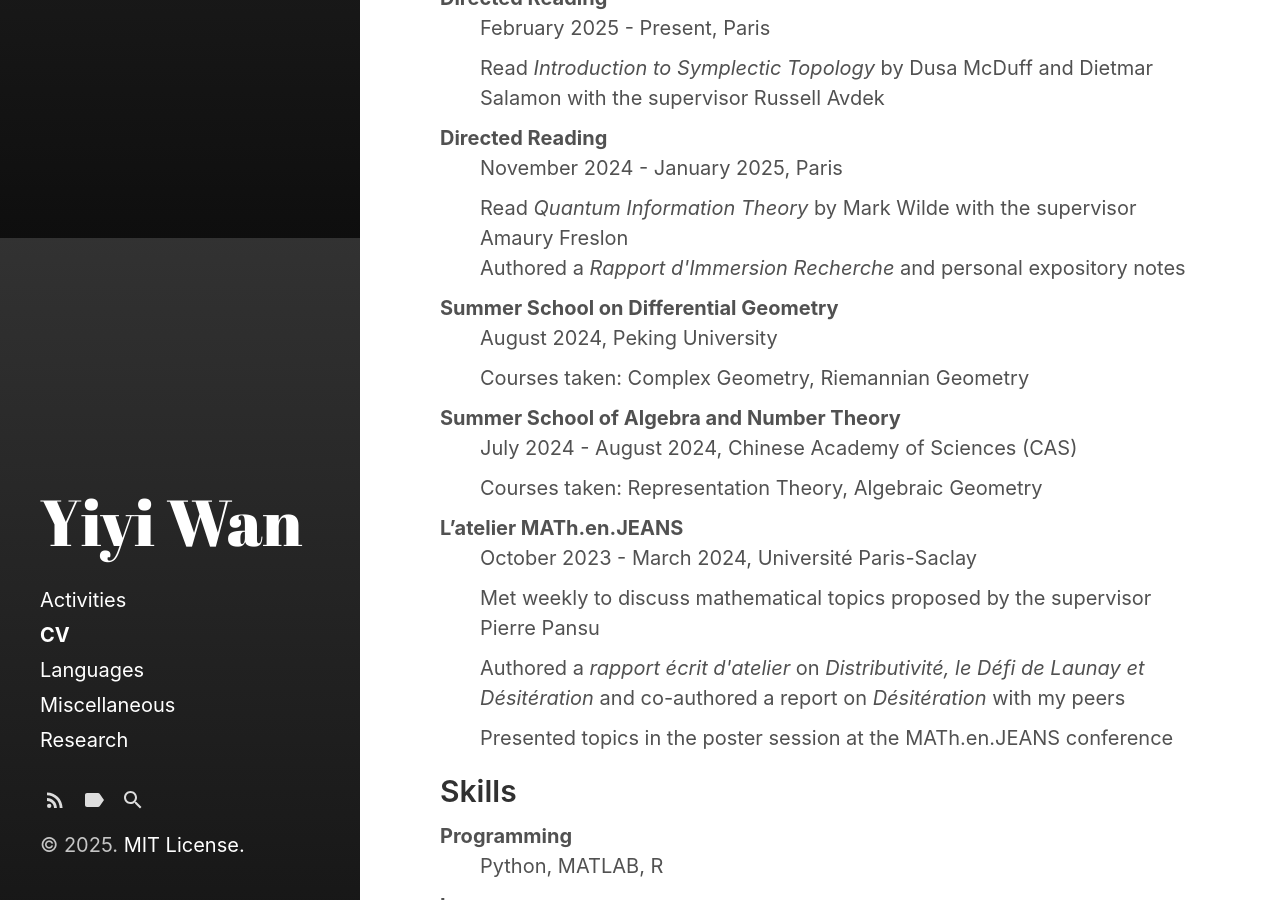
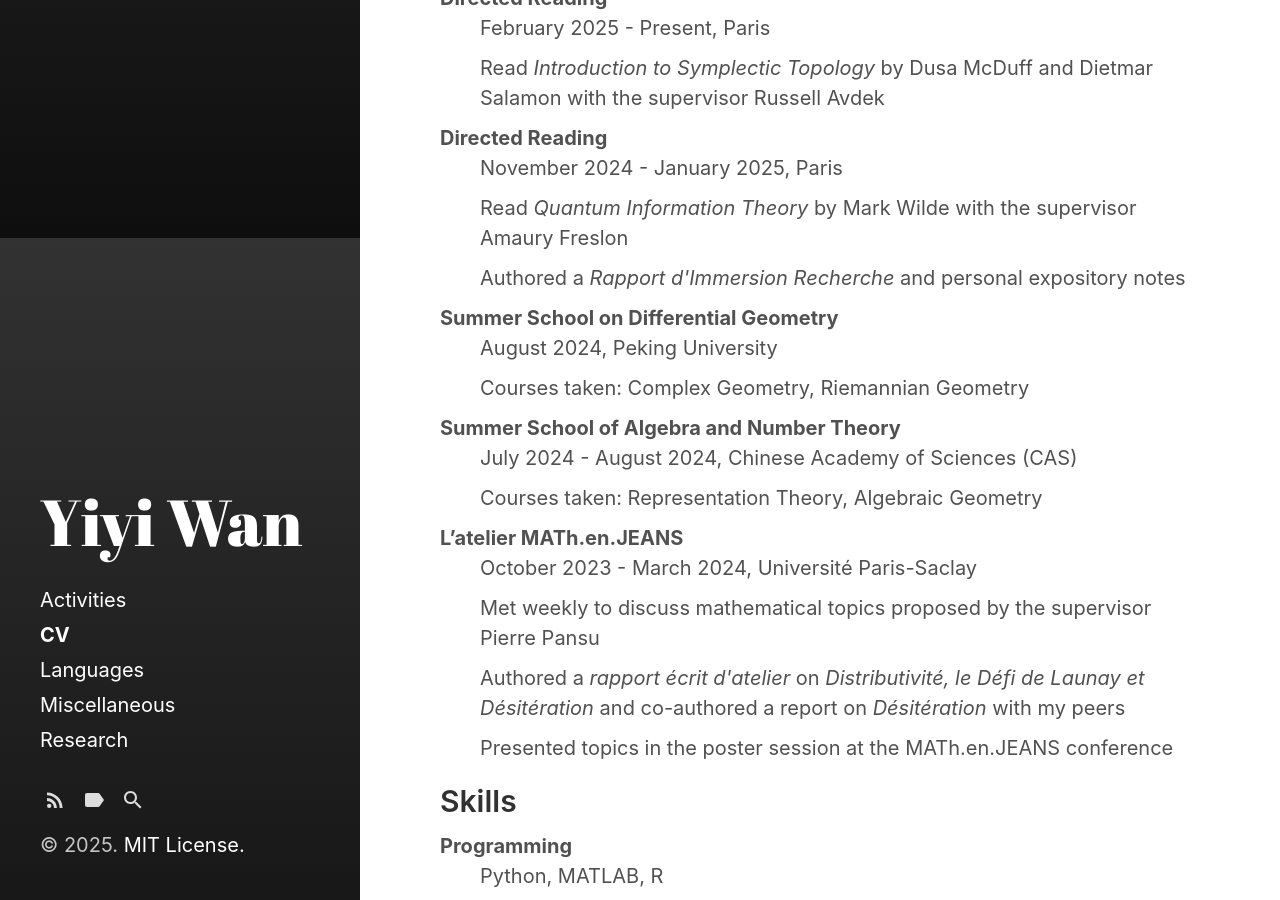
Before and after one commit to Roimex/Roimex.github.io, a Jekyll site: the page built from pages/cv.md, in a window 1280 px wide and 900 px high, scrolled down 662 px. Built offline with Jekyll 4.4.1, drawn with Linux system fonts in a browser that asks for light colours.

Commit message:
Update cv.md

```diff
--- a/pages/cv.md
+++ b/pages/cv.md
@@ -26,7 +26,8 @@ order: 1
 
   <dt>Directed Reading</dt>
   <dd>November 2024 - January 2025, Paris</dd>
-  <dd>Read <em>Quantum Information Theory</em> by Mark Wilde with the supervisor Amaury Freslon<br> Authored a <em>Rapport d'Immersion Recherche</em> and personal expository notes</dd>
+  <dd>Read <em>Quantum Information Theory</em> by Mark Wilde with the supervisor Amaury Freslon</dd>
+  <dd>Authored a <em>Rapport d'Immersion Recherche</em> and personal expository notes</dd>
 
   <dt>Summer School on Differential Geometry</dt>
   <dd>August 2024, Peking University</dd>
```
